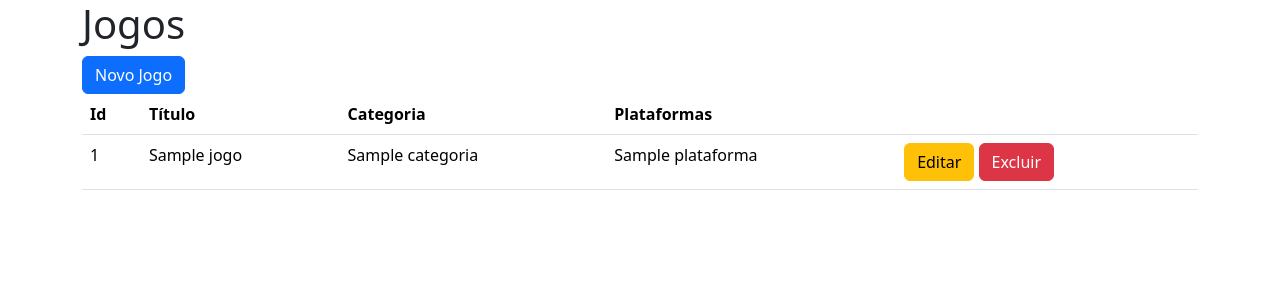
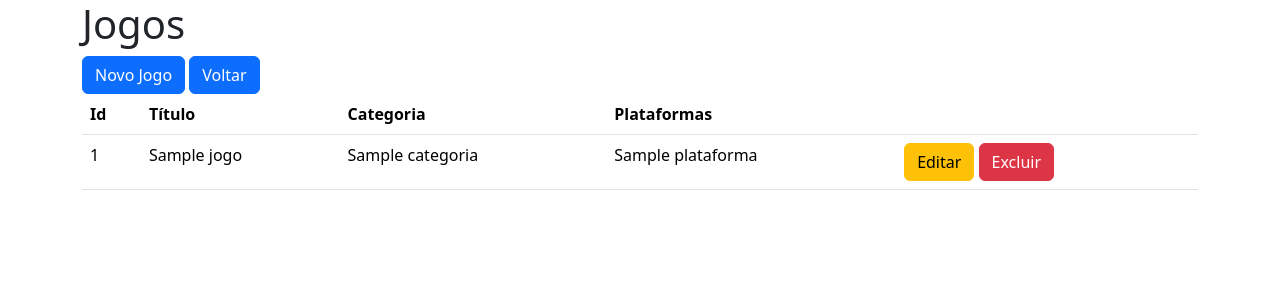
Before and after one commit to NOT1ss/games-spring, a Java web app: page /jogo/list in a window 1280 px wide. Shown: the top 300 px of the page. Run offline with Spring Boot 4, a stand-in JSP engine, Linux system fonts and the light colour scheme; tables that the repository leaves empty hold one stand-in row (values such as "Sample post").

Commit message:
atthome1703

```diff
--- a/app/src/main/webapp/WEB-INF/categoria/list.jsp
+++ b/app/src/main/webapp/WEB-INF/categoria/list.jsp
@@ -14,6 +14,7 @@
             <div class="container">
                 <h1>Categorias</h1>
                 <a href="/categoria/insert" class="btn btn-primary">Nova Categoria</a>
+                <a href="https://8080-not1ss-gamesspring-cen4uqvr757.ws-us118.gitpod.io/" class="btn btn-primary">Voltar</a>
                 <table class="table">
                     <tr>
                         <th>Id</th>
--- a/app/src/main/webapp/WEB-INF/jogo/delete.jsp
+++ b/app/src/main/webapp/WEB-INF/jogo/delete.jsp
@@ -7,9 +7,11 @@
         <link href="https://cdn.jsdelivr.net/npm/bootstrap@5.3.2/dist/css/bootstrap.min.css" rel="stylesheet">
     </head>
     <body>
+
         <div class="container mt-5">
             <h1>Remover Jogo</h1>
             <p>Tem certeza que deseja remover o jogo <strong>${jogo.titulo}</strong>?</p>
+
             <form action="/jogo/delete" method="post">
                 <input type="hidden" name="id" value="${jogo.id}" />
                 <br />
--- a/app/src/main/webapp/WEB-INF/jogo/list.jsp
+++ b/app/src/main/webapp/WEB-INF/jogo/list.jsp
@@ -11,6 +11,7 @@
         <div class="container">
             <h1>Jogos</h1>
             <a href="/jogo/insert" class="btn btn-primary">Novo Jogo</a>
+            <a href="https://8080-not1ss-gamesspring-cen4uqvr757.ws-us118.gitpod.io/" class="btn btn-primary">Voltar</a>
             <table class="table">
                 <tr>
                     <th>Id</th>
--- a/app/src/main/webapp/WEB-INF/plataforma/list.jsp
+++ b/app/src/main/webapp/WEB-INF/plataforma/list.jsp
@@ -13,6 +13,7 @@
             <div class="container">
                 <h1>Plataformas</h1>
                 <a href="/plataforma/insert" class="btn btn-primary">Nova Plataforma</a>
+                <a href="https://8080-not1ss-gamesspring-cen4uqvr757.ws-us118.gitpod.io/" class="btn btn-primary">Voltar</a>
                 <table class="table">
                     <tr>
                         <th>Id</th>
```
